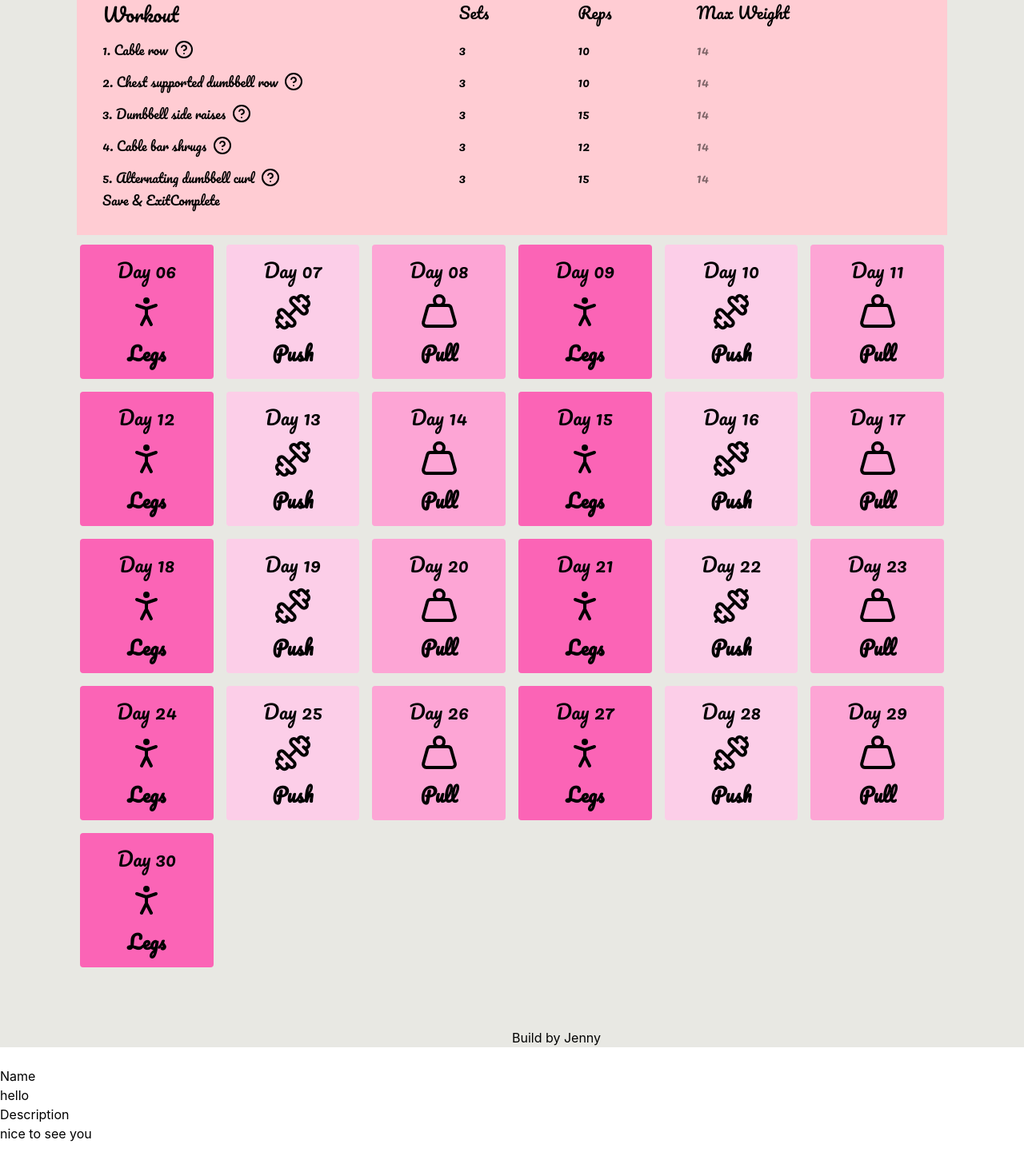
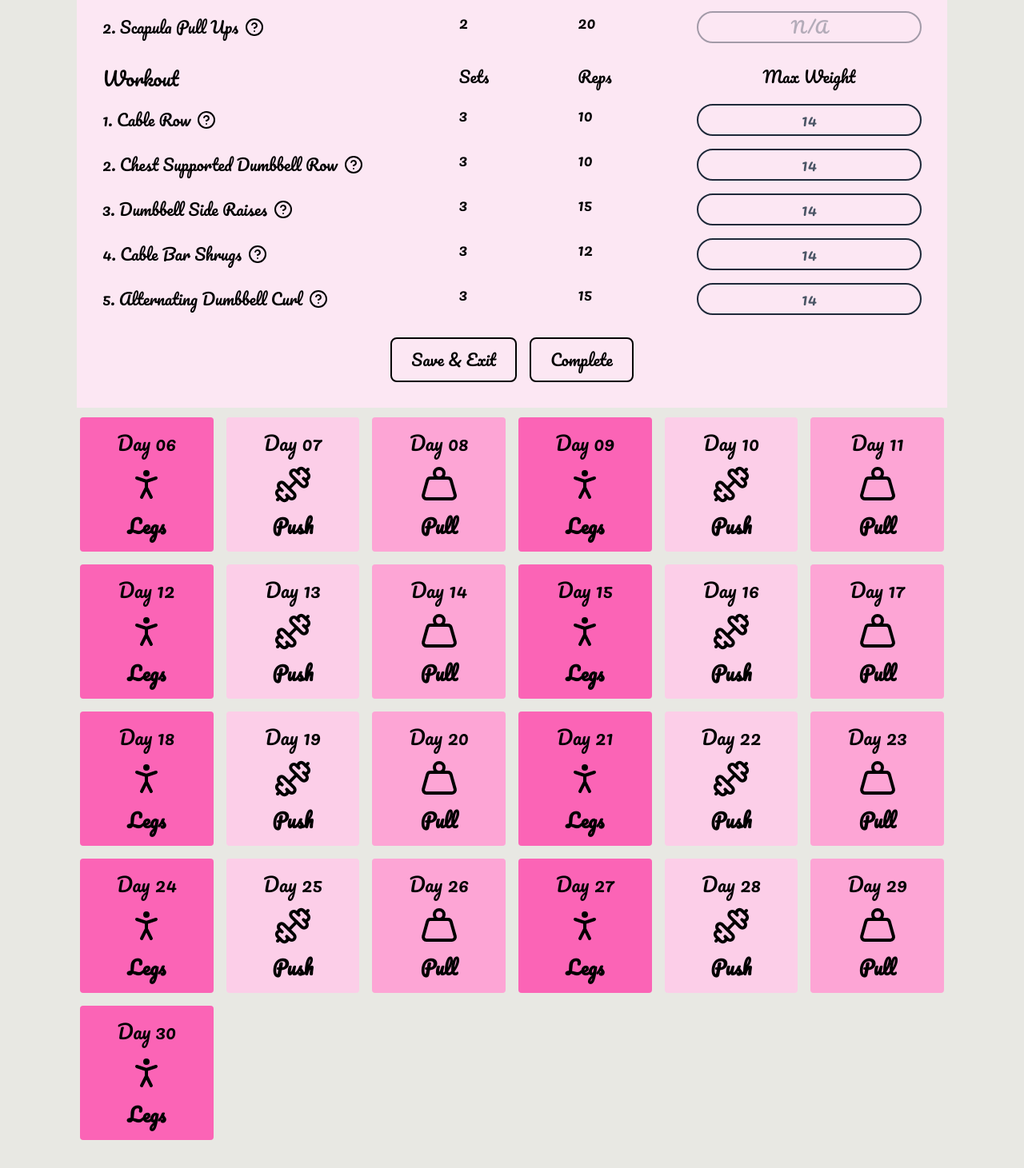
Before and after one commit to Trang217/workout-plan, a React (Vite) app: page / in a window 1280 px wide. Shown: the part 1409-2870 px from the top of the page at 80% size. Before the commit the page ends 2839 px from the top, so only its background shows below. Built offline with nearby package versions, Linux system fonts and the light colour scheme.

Commit message:
make modal work

```diff
--- a/src/components/Modal.tsx
+++ b/src/components/Modal.tsx
@@ -8,17 +8,22 @@ interface ModalProps {
 function Modal({ showExerciseDescription, handleCloseModal }: ModalProps) {
   const { name, desc } = showExerciseDescription;
   return createPortal(
-    <div>
-      <button onClick={handleCloseModal} />
-      <div>
+    <div className="fixed top-0 left-0 min-w-screen min-h-screen flex flex-col justify-center items-center">
+      <button
+        className="absolute z-20 inset-0 bg-slate-600 opacity-50 mx-auto"
+        onClick={handleCloseModal}
+      />
+      <div className="relative w-full mx-auto z-30 max-w-5xl flex flex-col gap-4 p-6 bg-slate-800">
         <div>
-          <h6>Name</h6>
-          <h2>{name.replaceAll("-", " ")}</h2>
+          <h6 className="text-2xl text-amber-50 font-bebas">Name</h6>
+          <h2 className="text-2xl text-amber-50 font-bebas">
+            {name.replaceAll("-", " ")}
+          </h2>
         </div>
 
         <div>
-          <h6>Description</h6>
-          <p>{desc}</p>
+          <h6 className="text-2xl text-amber-50 font-bebas">Description</h6>
+          <p className="text-2xl text-amber-50 font-bebas">{desc}</p>
         </div>
       </div>
     </div>,
--- a/src/components/WorkoutCard.tsx
+++ b/src/components/WorkoutCard.tsx
@@ -1,10 +1,11 @@
 import { Bolt, CircleQuestionMarkIcon, Dumbbell, Weight } from "lucide-react";
-import type {
-  ExerciseDescription,
-  WorkoutPlan,
-  WorkoutType,
+import {
+  exerciseDescriptions,
+  type ExerciseDescription,
+  type WorkoutPlan,
+  type WorkoutType,
 } from "../utils/plan_db";
-import React from "react";
+import React, { useState } from "react";
 import Modal from "./Modal";
 
 interface WorkoutCardProps {
@@ -20,10 +21,9 @@ function WorkoutCard({
   dayNum,
 }: WorkoutCardProps) {
   const { warmup, workout } = trainingPlan;
-  const showExerciseDescription: ExerciseDescription = {
-    name: "hello",
-    desc: "nice to see you ",
-  };
+  const [showExerciseDescription, setShowExerciseDescription] =
+    useState<ExerciseDescription | null>(null);
+
   const icon =
     workoutIndex % 3 === 0 ? (
       <Dumbbell />
@@ -33,12 +33,14 @@ function WorkoutCard({
       <Bolt />
     );
   return (
-    <div className="col-span-full flex flex-col gap-1 bg-rose-200 p-8">
-      <Modal
-        showExerciseDescription={showExerciseDescription}
-        handleCloseModal={() => {}}
-      />
-      <div className="bg-rose-200  rounded-lg">
+    <div className="col-span-full flex flex-col gap-1 bg-pink-100 p-8">
+      {showExerciseDescription && (
+        <Modal
+          showExerciseDescription={showExerciseDescription}
+          handleCloseModal={() => setShowExerciseDescription(null)}
+        />
+      )}
+      <div className="bg-pink-100 mb-6 rounded-lg">
         <div className="flex flex-row justify-between text-2xl">
           <p>Day {dayNum}</p>
           {icon}
@@ -51,29 +53,37 @@ function WorkoutCard({
         </div>
       </div>
 
-      <div className="grid grid-cols-7 gap-4 overflow-x-auto overflow-y-hidden">
+      <div className="grid grid-cols-7 gap-4 overflow-x-auto overflow-y-hidden mb-6">
         <div className="col-span-3">
           <h4 className="text-2xl">Warm up</h4>
         </div>
         <h6 className="text-xl">Sets</h6>
         <h6 className="text-xl">Reps</h6>
-        <h6 className="text-xl col-span-2">Max Weight</h6>
+        <h6 className="text-xl text-center col-span-2">Max Weight</h6>
 
         {warmup.map((warmupEx, warmup_index) => {
           return (
             <React.Fragment key={warmup_index}>
-              <div className="col-span-3 flex gap-2">
-                <p>
+              <div className="col-span-3 flex flex-row justify-start items-center gap-2">
+                <p className="text-xl font-light capitalize">
                   {warmup_index + 1}. {warmupEx.name}
                 </p>
-                <button>
+                <button
+                  className="cursor-pointer"
+                  onClick={() =>
+                    setShowExerciseDescription({
+                      name: warmupEx.name,
+                      desc: exerciseDescriptions[warmupEx.name],
+                    })
+                  }
+                >
                   <CircleQuestionMarkIcon />
                 </button>
               </div>
-              <p>{warmupEx.sets}</p>
-              <p>{warmupEx.reps}</p>
+              <p className="text-xl">{warmupEx.sets}</p>
+              <p className="text-xl">{warmupEx.reps}</p>
               <input
-                className="col-span-2"
+                className="col-span-2 border-2 rounded-4xl outline-0 px-4 py-1 text-center text-xl text-gray-800 placeholder:text-gray-600 disabled:opacity-40"
                 placeholder="N/A"
                 type="text"
                 disabled
@@ -89,30 +99,48 @@ function WorkoutCard({
         </div>
         <h6 className="text-xl">Sets</h6>
         <h6 className="text-xl">Reps</h6>
-        <h6 className="text-xl col-span-2">Max Weight</h6>
+        <h6 className="text-xl text-center col-span-2">Max Weight</h6>
 
         {workout.map((workoutEx, workout_index) => {
           return (
             <React.Fragment key={workout_index}>
-              <div className="col-span-3 flex gap-2">
-                <p>
+              <div className="col-span-3 flex flex-row justify-start items-center gap-2">
+                <p className="text-xl font-light capitalize">
                   {workout_index + 1}. {workoutEx.name}
                 </p>
-                <button>
+                <button
+                  onClick={() =>
+                    setShowExerciseDescription({
+                      name: workoutEx.name,
+                      desc: exerciseDescriptions[workoutEx.name],
+                    })
+                  }
+                >
                   <CircleQuestionMarkIcon />
                 </button>
               </div>
-              <p>{workoutEx.sets}</p>
-              <p>{workoutEx.reps}</p>
-              <input className="col-span-2" placeholder="14" type="text" />
+              <p className="text-xl ">{workoutEx.sets}</p>
+              <p className="text-xl ">{workoutEx.reps}</p>
+              <input
+                className="col-span-2 border-2 rounded-4xl outline-0 px-4 py-1 text-center text-xl text-gray-800 placeholder:text-gray-600"
+                placeholder="14"
+                type="text"
+              />
             </React.Fragment>
           );
         })}
       </div>
 
-      <div>
-        <button>Save & Exit</button>
-        <button disabled={true}>Complete</button>
+      <div className="flex flex-row justify-center items-center gap-4 mt-6">
+        <button className="border-2 rounded-lg py-3 text-xl px-6 hover:scale-105 hover:cursor-pointer transition-all duration-150">
+          Save & Exit
+        </button>
+        <button
+          className="border-2 rounded-lg py-3 px-6 text-xl hover:scale-105 hover:cursor-pointer transition-all duration-150"
+          disabled={true}
+        >
+          Complete
+        </button>
       </div>
     </div>
   );
--- a/src/utils/plan_db.ts
+++ b/src/utils/plan_db.ts
@@ -443,7 +443,11 @@ export const workoutProgram: WorkoutProgram = {
   },
 };
 
-export const exerciseDescriptions = {
+type ExerciseDesc = {
+  [key: string]: string;
+};
+
+export const exerciseDescriptions: ExerciseDesc = {
   "Around the worlds":
     "Hold a stick with a double shoulder-width grip. Start with the stick at your hips, then lift it over your head, keeping your arms straight, and lower it behind your back as far down as comfortable. Then slowly reverse the motion to return to the starting position.",
   "Scapula pushups":
```
